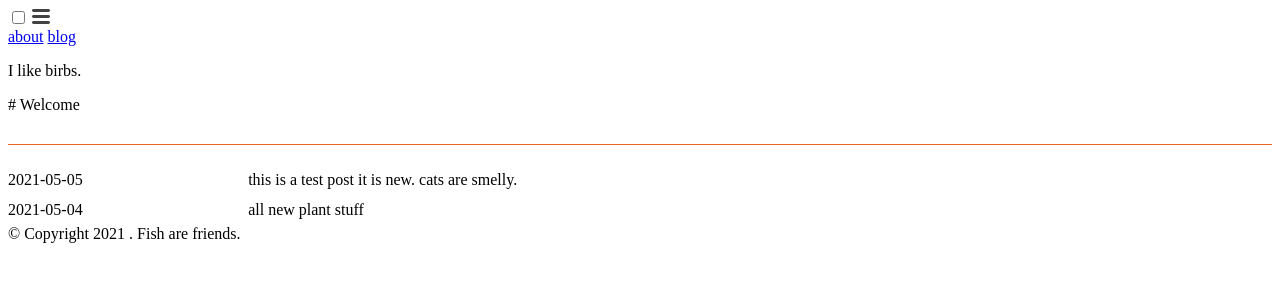
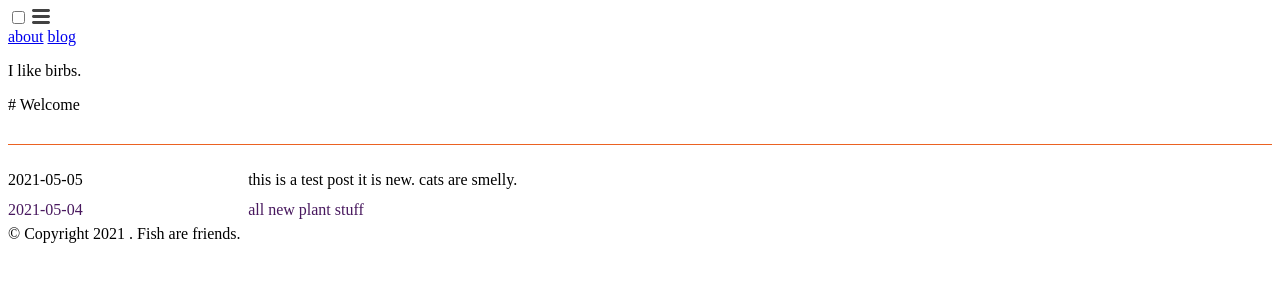
Before and after one commit to monkeywithacupcake/burst, a Jekyll site: the page built from index.html, in a window 1280 px wide. Shown: the top 300 px of the page. Built offline with Jekyll 4.4.1, drawn with Linux system fonts in a browser that asks for light colours.

Commit message:
adds alternating row format style for micro

```diff
--- a/assets/css/style.css
+++ b/assets/css/style.css
@@ -31,3 +31,7 @@
     margin-top: 50px;
     padding-top: 20px;
 }
+.micro tr:nth-child(even)
+{
+    color: #48185e
+}
```
